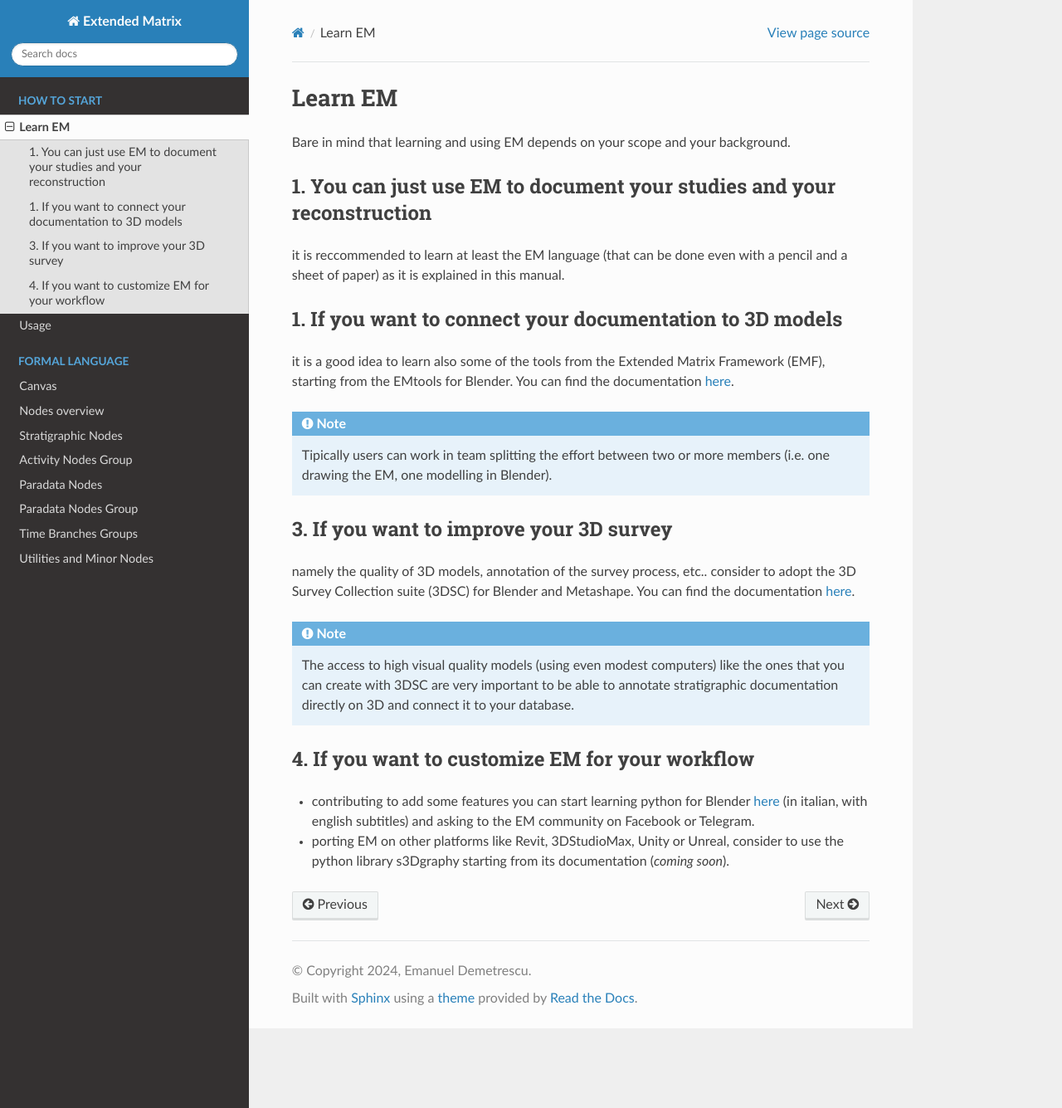
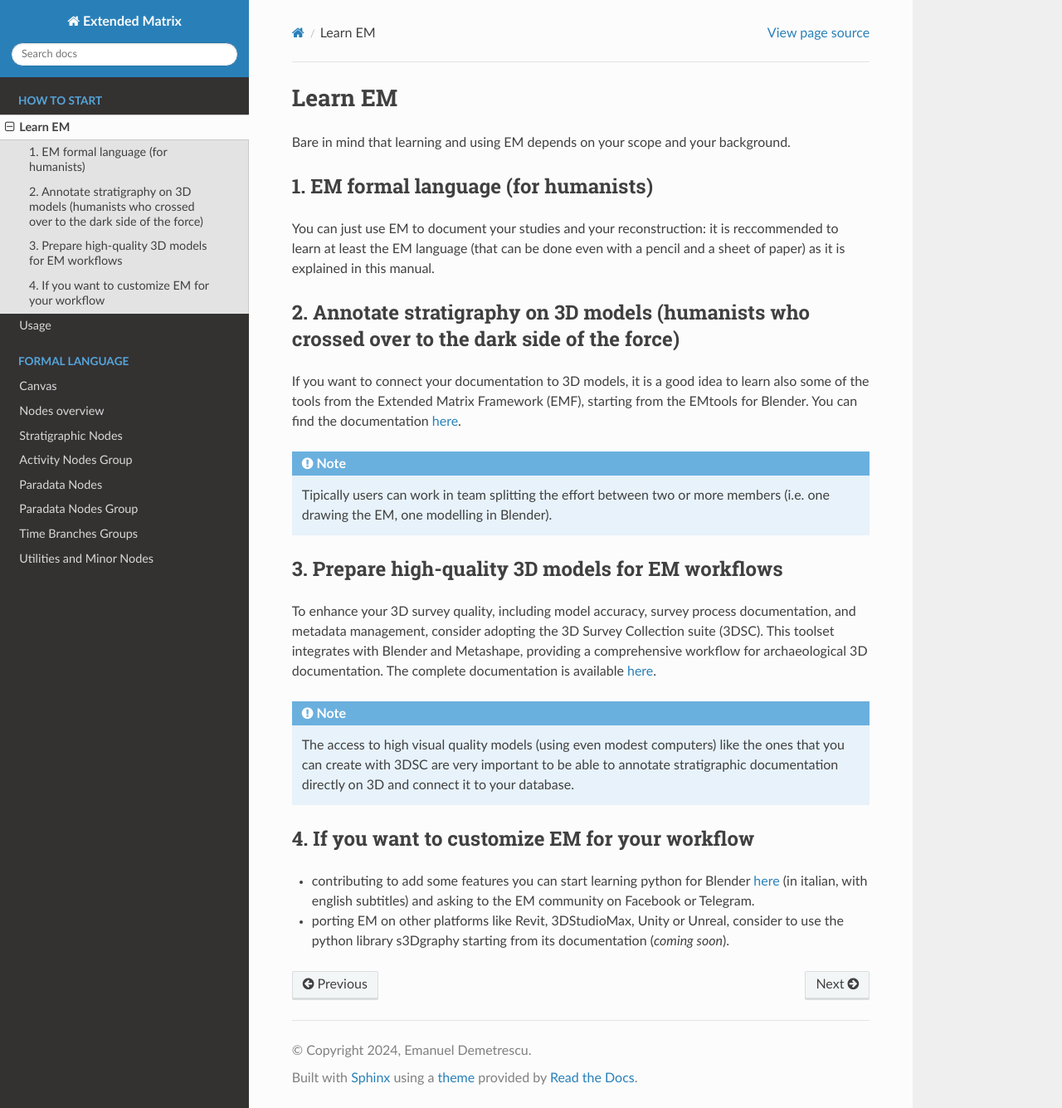
Before and after one commit to zalmoxes-laran/ExtendedMatrix-doc, a Sphinx documentation site: the page built from docs/learn_EM.rst, in a window 1280 px wide and 1335 px high. Shown: the whole window at 83% size. Built offline with Sphinx 7.4.7 and the Read the Docs theme 3.1.0, drawn with Linux system fonts in a browser that asks for light colours; pages that are not in the unit, such as notebooks, are missing from menus.

Commit message:
Update learn_EM.rst

```diff
--- a/docs/learn_EM.rst
+++ b/docs/learn_EM.rst
@@ -4,24 +4,24 @@ Learn EM
 
 Bare in mind that learning and using EM depends on your scope and your background.
 
-1. You can just use EM to document your studies and your reconstruction
------------------------------------------------------------------------
+1. EM formal language (for humanists)
+-------------------------------------
 
-it is reccommended to learn at least the EM language (that can be done even with a pencil and a sheet of paper) as it is explained in this manual.
+You can just use EM to document your studies and your reconstruction: it is reccommended to learn at least the EM language (that can be done even with a pencil and a sheet of paper) as it is explained in this manual.
 
-1. If you want to connect your documentation to 3D models
----------------------------------------------------------
+2. Annotate stratigraphy on 3D models (humanists who crossed over to the dark side of the force)
+------------------------------------------------------------------------------------------------
 
-it is a good idea to learn also some of the tools from the Extended Matrix Framework (EMF), starting from the EMtools for Blender. You can find the documentation `here <https://docs.extendedmatrix.org/projects/EM-tools/en/latest/index.html>`_.
+If you want to connect your documentation to 3D models, it is a good idea to learn also some of the tools from the Extended Matrix Framework (EMF), starting from the EMtools for Blender. You can find the documentation `here <https://docs.extendedmatrix.org/projects/EM-tools/en/latest/index.html>`_.
 
 .. note::
 
    Tipically users can work in team splitting the effort between two or more members (i.e. one drawing the EM, one modelling in Blender).
 
-3. If you want to improve your 3D survey
-----------------------------------------
+3. Prepare high-quality 3D models for EM workflows
+--------------------------------------------------
 
-namely the quality of 3D models, annotation of the survey process, etc.. consider to adopt the 3D Survey Collection suite (3DSC) for Blender and Metashape. You can find the documentation `here <https://docs.extendedmatrix.org/projects/3DSC/en/latest/>`_.
+To enhance your 3D survey quality, including model accuracy, survey process documentation, and metadata management, consider adopting the 3D Survey Collection suite (3DSC). This toolset integrates with Blender and Metashape, providing a comprehensive workflow for archaeological 3D documentation. The complete documentation is available `here <https://docs.extendedmatrix.org/projects/3DSC/en/latest/>`_.
 
 .. note::
 
```
